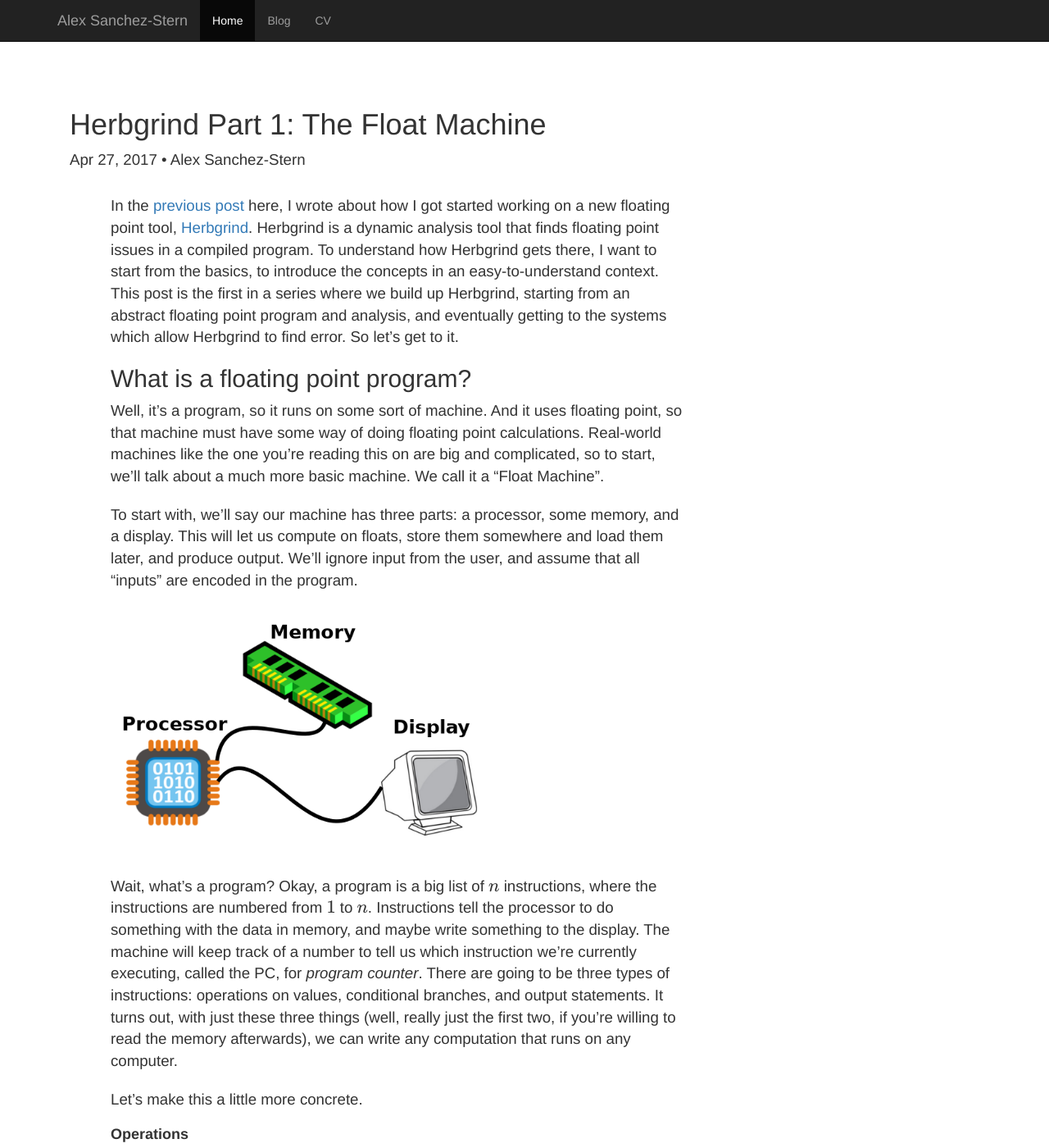
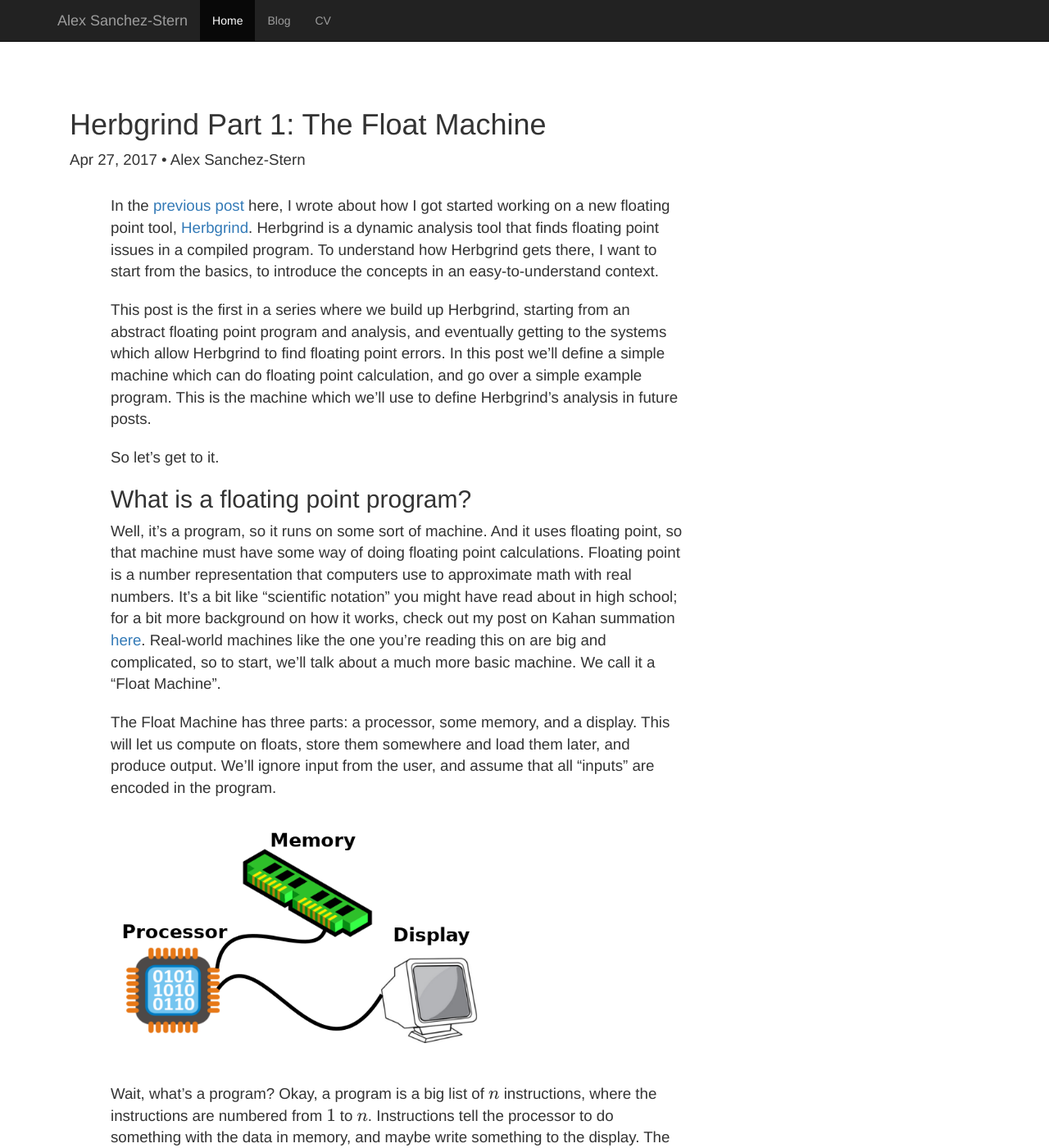
Before and after one commit to HazardousPeach/hazardouspeach.github.io, a Jekyll site: the page built from _posts/2017-04-27-herbgrind-1-the-float-machine.md, in a window 1280 px wide and 1400 px high. Shown: the whole window at 82% size. Built offline with Jekyll 4.4.1, drawn with Linux system fonts in a browser that asks for light colours; nearby versions of some CDN libraries; library files that are not in the unit come from our copies; formulas are drawn with MathJax 3; some of the changed text lies outside the part shown.

Commit message:
Part 1 tweaks

```diff
--- a/_posts/2017-04-27-herbgrind-1-the-float-machine.md
+++ b/_posts/2017-04-27-herbgrind-1-the-float-machine.md
@@ -12,21 +12,34 @@
 dynamic analysis tool that finds floating point issues in a compiled
 program. To understand how Herbgrind gets there, I want to start from
 the basics, to introduce the concepts in an easy-to-understand
-context. This post is the first in a series where we build up
-Herbgrind, starting from an abstract floating point program and
-analysis, and eventually getting to the systems which allow Herbgrind
-to find error. So let's get to it.
+context.
+
+This post is the first in a series where we build up Herbgrind,
+starting from an abstract floating point program and analysis, and
+eventually getting to the systems which allow Herbgrind to find
+floating point errors. In this post we'll define a simple machine
+which can do floating point calculation, and go over a simple example
+program. This is the machine which we'll use to define Herbgrind's
+analysis in future posts.
+
+So let's get to it.
 
 What is a floating point program?
 ---------------------------------
 
 Well, it's a program, so it runs on some sort of machine. And it uses
 floating point, so that machine must have some way of doing floating
-point calculations. Real-world machines like the one you're reading this on
-are big and complicated, so to start, we'll talk about a much more
-basic machine. We call it a "Float Machine".
+point calculations. Floating point is a number representation that
+computers use to approximate math with real numbers. It's a bit like
+"scientific notation" you might have read about in high school; for a
+bit more background on how it works, check out my post on Kahan
+summation
+[here]({{ site.baseurl }}/2015/10/16/improving-accuracy-summation.html). Real-world
+machines like the one you're reading this on are big and complicated,
+so to start, we'll talk about a much more basic machine. We call it a
+"Float Machine".
 
-To start with, we'll say our machine has three parts: a processor,
+The Float Machine has three parts: a processor,
 some memory, and a display. This will let us compute on floats, store
 them somewhere and load them later, and produce output. We'll ignore
 input from the user, and assume that all "inputs" are encoded in the
@@ -68,6 +82,12 @@
 memory[45] = sin(memory[30])
 ~~~
 
+Each of these instructions has a function ($$+$$ and $$\sin$$), memory
+locations where the inputs come from ($$\texttt{memory}[42]$$,
+$$\texttt{memory}[0]$$, and $$\texttt{memory}[30]$$), and memory
+locations where the output goes ($$\texttt{memory}[25]$$ and
+$$\texttt{memory}[45]$$.
+
 Since our language doesn't include constants explicitly, we'll
 sometimes have operations which take no arguments, and produce a
 constant result, like:
@@ -79,9 +99,9 @@
 $$ \texttt{memory}[57] \gets 4 $$
 
 #### Branches
-A branch is a little more complex, because it's going to change the
+A branch instruction is a little more complex, because it's going to change the
 control flow of our programs. Every programming language has something
-like this, in a C-like language it might look like.
+like this, in a C-like language it might look like this:
 
 ~~~ C
 if (cond(memory)) { // cond is a predicate
@@ -115,21 +135,21 @@
 
 #### Output
 
-The last type of instruction is an output statement, like:
+The last type of instruction is an output instruction, like:
 
 $$ \texttt{output}\ \texttt{memory}[64]$$
 
 This takes a location in memory, and prints the value there to
 screen. A program can output as many times as it wants. When the user
 looks at the program's behavior, all they see is the outputs that
-printed. An output statement doesn't affect the state of memory, or
-the PC, just prints to the screen.
+printed. An output instruction doesn't affect the state of memory, or
+the PC, it just prints to the screen.
 
 #### A (Relatively) Simple Example
 
 Let's look at an example program. Say we want to get the absolute
 value of the $$\sin$$ of 7. This doesn't really mean much, math-wise,
-since $$\sin$$ is a function that get's applied to angles measured in
+since $$\sin$$ is a function that gets applied to angles measured in
 radians (180 degrees = $$\pi$$ radians), but it's a nice example. This
 is a program that computes what we want[^colors]:
 
```
Also changed, not shown: other parts of _posts/2017-04-27-herbgrind-1-the-float-machine.md (+6 -5 lines).
